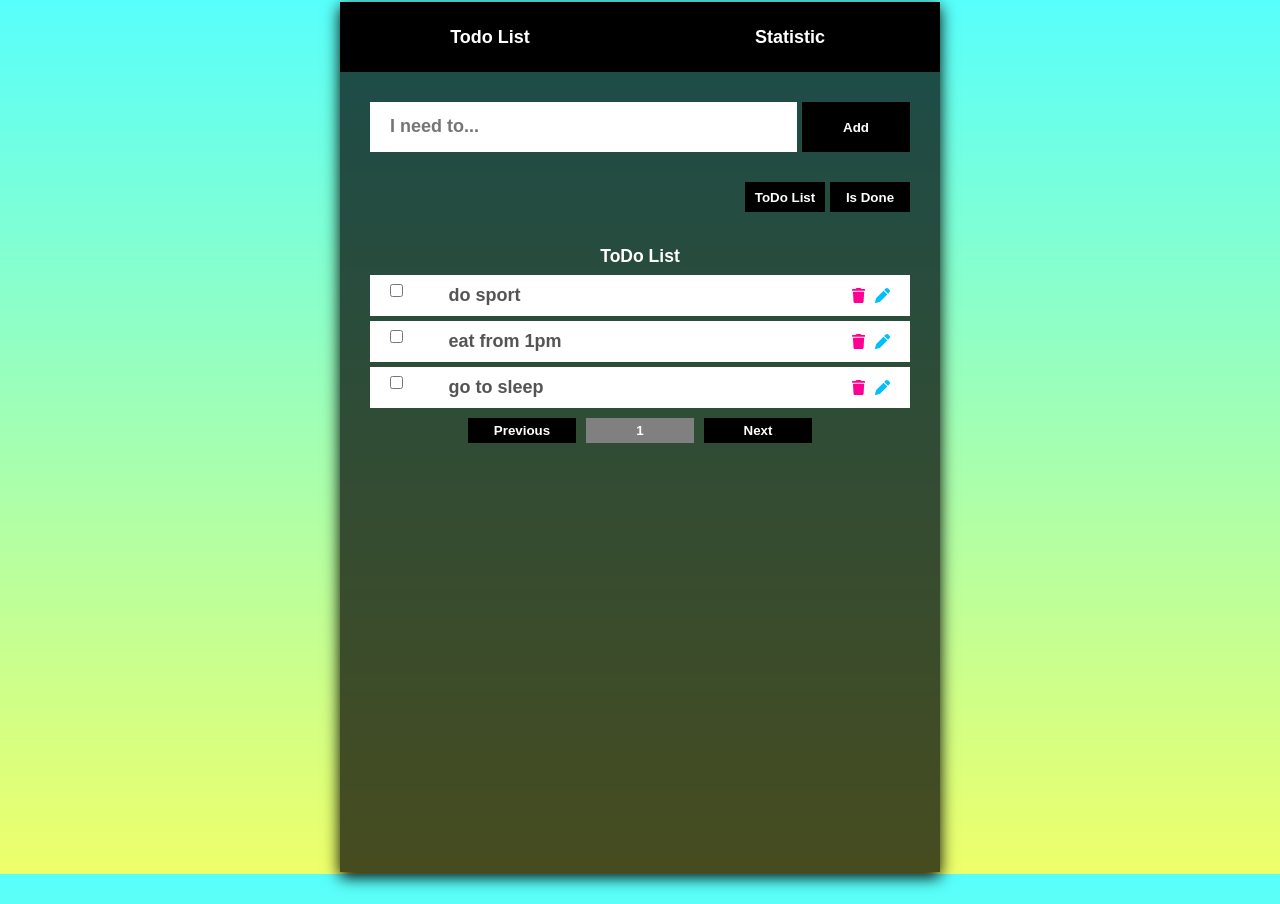
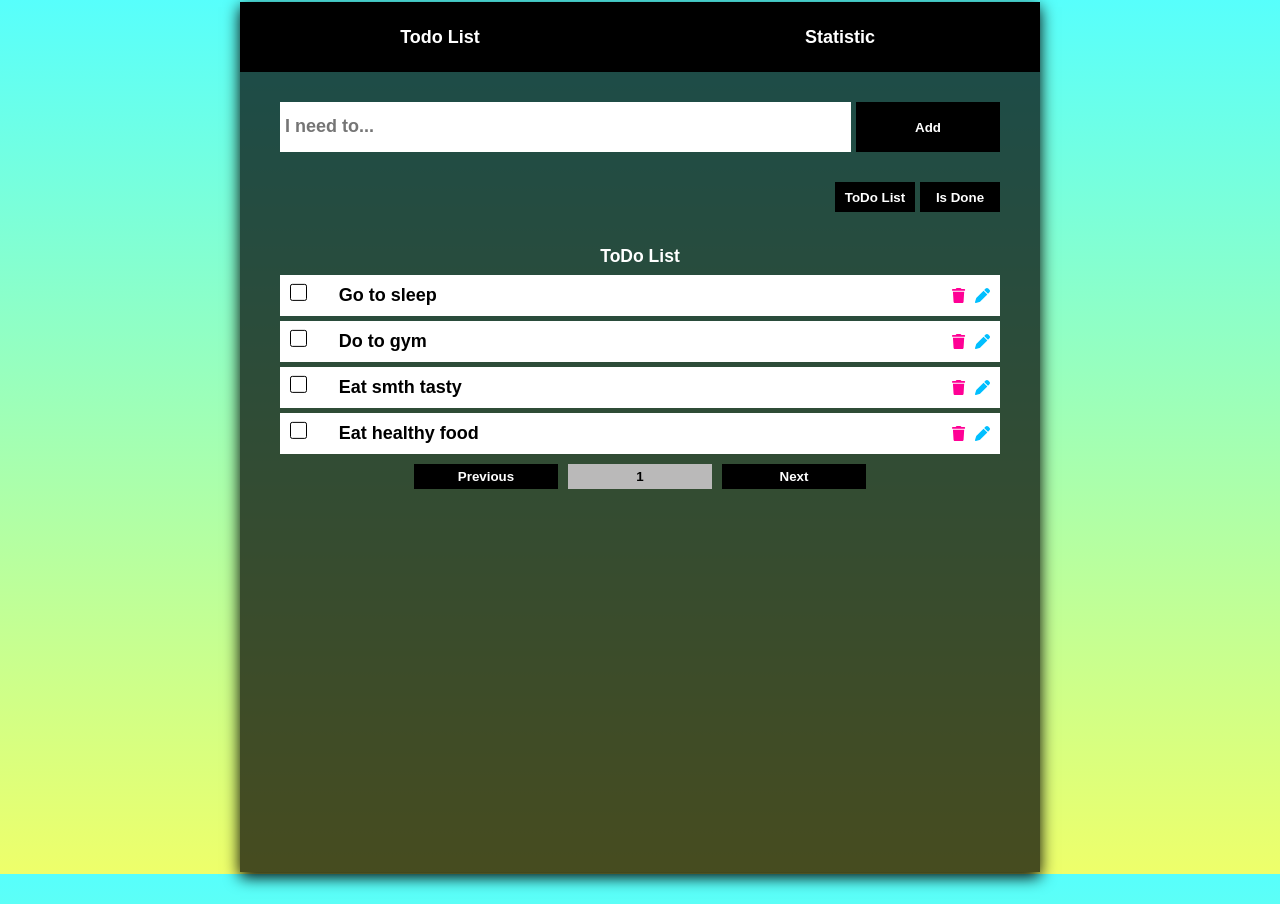
Before and after one commit to ShumovskaIryna/Todo-List, a Vue app: page / in a window 1280 px wide. Built offline with nearby package versions, Linux system fonts and the light colour scheme; data requests are answered from the project's data file.

Commit message:
add style for checkbox & some another style

```diff
--- a/data/db.json
+++ b/data/db.json
@@ -1,24 +1,39 @@
 {
   "tasks": [
     {
-      "id": "2d4044c3-6480-4c21-bd90-bbb20a7ba923",
-      "title": "Go sleep",
+      "id": "bd5f8d24-c227-42dc-9a6f-6bffafc2ad57",
+      "title": "To do test task",
       "isDone": true
     },
     {
-      "id": "2b7fa696-ee57-4688-bd5b-f98198ef4b64",
-      "title": "do sport",
+      "id": "504cbe7d-9bb8-47b5-9e98-7c580dffc1a4",
+      "title": "Go to sleep",
       "isDone": false
     },
     {
-      "id": "bd5f8d24-c227-42dc-9a6f-6bffafc2ad57",
-      "title": "eat from 1pm",
+      "id": "d110ecfa-307e-4142-b287-36072e492a26",
+      "title": "Do to gym",
       "isDone": false
     },
     {
-      "id": "504cbe7d-9bb8-47b5-9e98-7c580dffc1a4",
-      "title": "go to sleep",
+      "id": "57186272-cc66-46ed-84ff-95c43cb3ee55",
+      "title": "Eat smth tasty",
       "isDone": false
+    },
+    {
+      "id": "2dc48ca5-ba0c-4afc-9728-bd71ec790a49",
+      "title": "Eat healthy food",
+      "isDone": false
+    },
+    {
+      "id": "283e76d4-e163-4074-8e83-8af116aabe07",
+      "title": "Be positive",
+      "isDone": true
+    },
+    {
+      "id": "0e4774cd-8461-43a1-b5b7-72497886e2e8",
+      "title": "Check my task",
+      "isDone": true
     }
   ]
 }
--- a/src/App.vue
+++ b/src/App.vue
@@ -36,7 +36,8 @@ body {
 	color: $light;
 }
 .app {
-  max-width: 600px;
+  max-width: 800px;
+  min-width: 300px;
   margin: 0 auto;
   min-height: 100vh;
   box-shadow: $shadow;
--- a/src/components/TodoForm.vue
+++ b/src/components/TodoForm.vue
@@ -59,10 +59,9 @@ form {
   cursor: initial;
 }
 input:not([type="radio"]):not([type="checkbox"]) {
-  width: 80%;
+  width: 90%;
   height: 99%;
-  padding: 5px 20px;
-  font-size: 18px;
+  padding: 5px 5px;
   font-weight: 600;
   background: white;
   @extend %none;
--- a/src/components/TodoItem.vue
+++ b/src/components/TodoItem.vue
@@ -82,38 +82,104 @@ export default {
 </script>
 
 <style lang="scss">
+$form-control-color: rgb(0, 148, 0);
 %flex_row {
     display: flex;
     flex-direction: row;
     justify-content: space-between;
 }
+%none {
+    appearance: none;
+    border: none;
+    outline: none;
+    cursor: initial;
+}
 .task {
     height: auto;
     width: 100%;
     margin: 5px auto;
-    padding: 5px 20px;
+    padding: 5px 10px;
     background-color: rgb(255, 255, 255);
     @extend %flex_row;
     .update-mood{
-        flex: 12;
+        flex: 15;
         justify-content: space-between;
         @extend %flex_row;
     }
     .general-mood{
-        flex: 12;
+        flex: 15;
         @extend %flex_row;
     }
     label {
         flex: 1;
     }
 }
-h4 {
-  font-weight: 600;
-  text-align: center;
-  color: black;
+@media only screen and (max-width: 1400px) {
+    input[type="text"], input[type="text"]:disabled{
+    font-weight: 600;
+    color: black;
+    width: 100%;
+    font-size: 18px;
+    }
 }
+@media only screen and (max-width: 500px) {
+    input[type="text"], input[type="text"]:disabled{
+    font-weight: 500;
+    font-size: 15px;
+    }
+}
+
 .icons {
     @extend %flex_row;
     margin-top: 8px;
 }
+*,
+*:before,
+*:after {
+  box-sizing: border-box;
+}
+.form-control {
+  font-family: system-ui, sans-serif;
+  font-size: 2rem;
+  font-weight: bold;
+  line-height: 1.1;
+  display: grid;
+  grid-template-columns: 1em auto;
+  gap: 0.5em;
+}
+.form-control + .form-control {
+  margin-top: 1em;
+}
+input[type="checkbox"] {
+  -webkit-appearance: none;
+  appearance: none;
+  margin: 0;
+  font: inherit;
+  color: black;
+  width: 1.15em;
+  height: 1.15em;
+  border: 0.1em solid black;
+  border-radius: 0.15em;
+  transform: translateY(-0.075em);
+  display: grid;
+  place-content: center;
+  margin-top: 5px;
+}
+
+input[type="checkbox"]::before {
+  content: "";
+  width: 0.65em;
+  height: 0.65em;
+  clip-path: polygon(14% 44%, 0 65%, 50% 100%, 100% 16%, 80% 0%, 43% 62%);
+  transform: scale(0);
+  transform-origin: bottom left;
+  transition: 120ms transform ease-in-out;
+  box-shadow: inset 1em 1em $form-control-color;
+}
+
+input[type="checkbox"]:checked::before {
+    margin-left: -5px;
+    margin-bottom: -5px;
+    transform: scale(2);
+}
 </style>
--- a/src/views/TodoView.vue
+++ b/src/views/TodoView.vue
@@ -168,7 +168,8 @@ h3 {
   margin: 0 5px;
 }
 .current {
-  width: 20px;
-  background-color: grey;
+  background-color: rgb(186, 185, 185);
+  font-weight: 600;
+  color: black;
 }
 </style>
```
